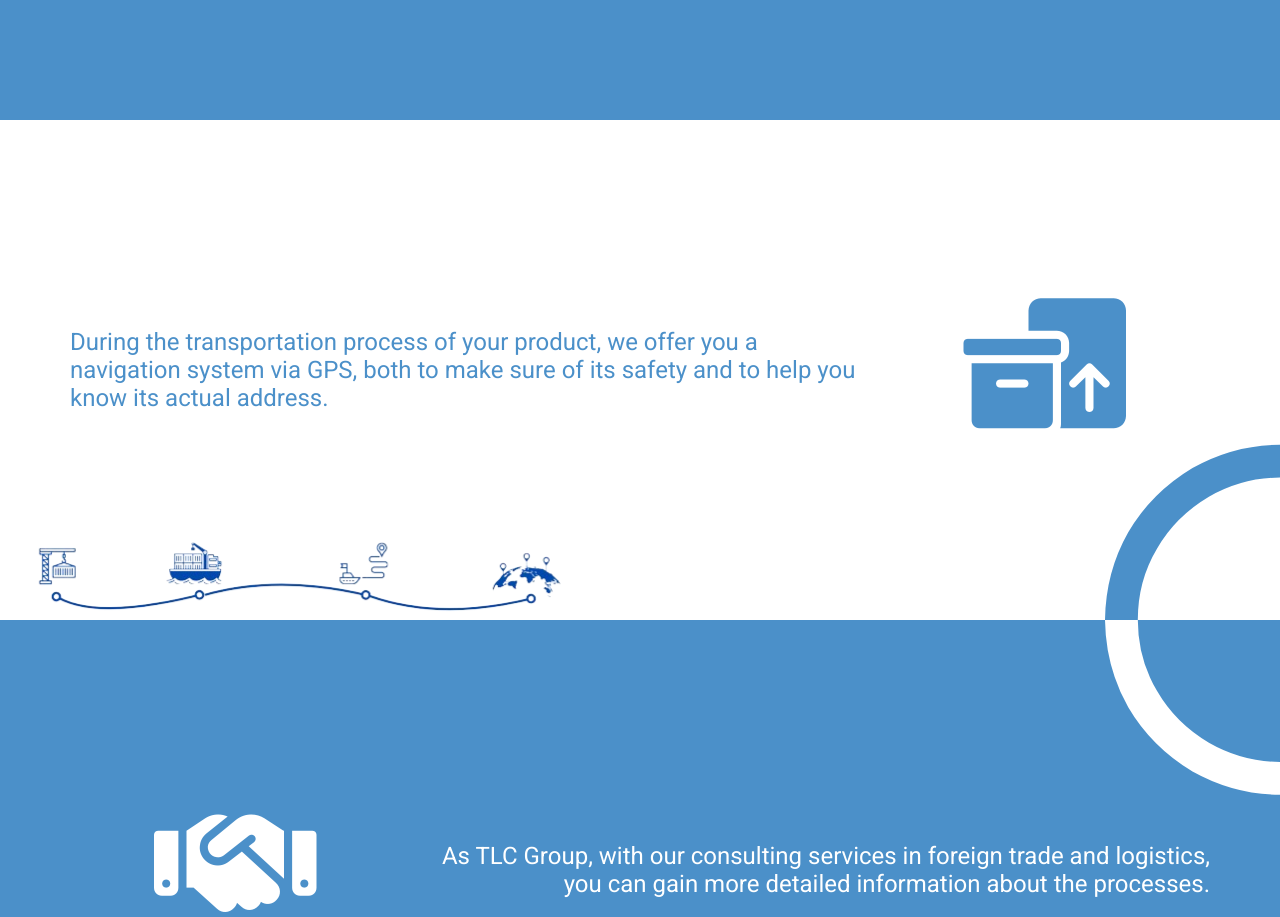
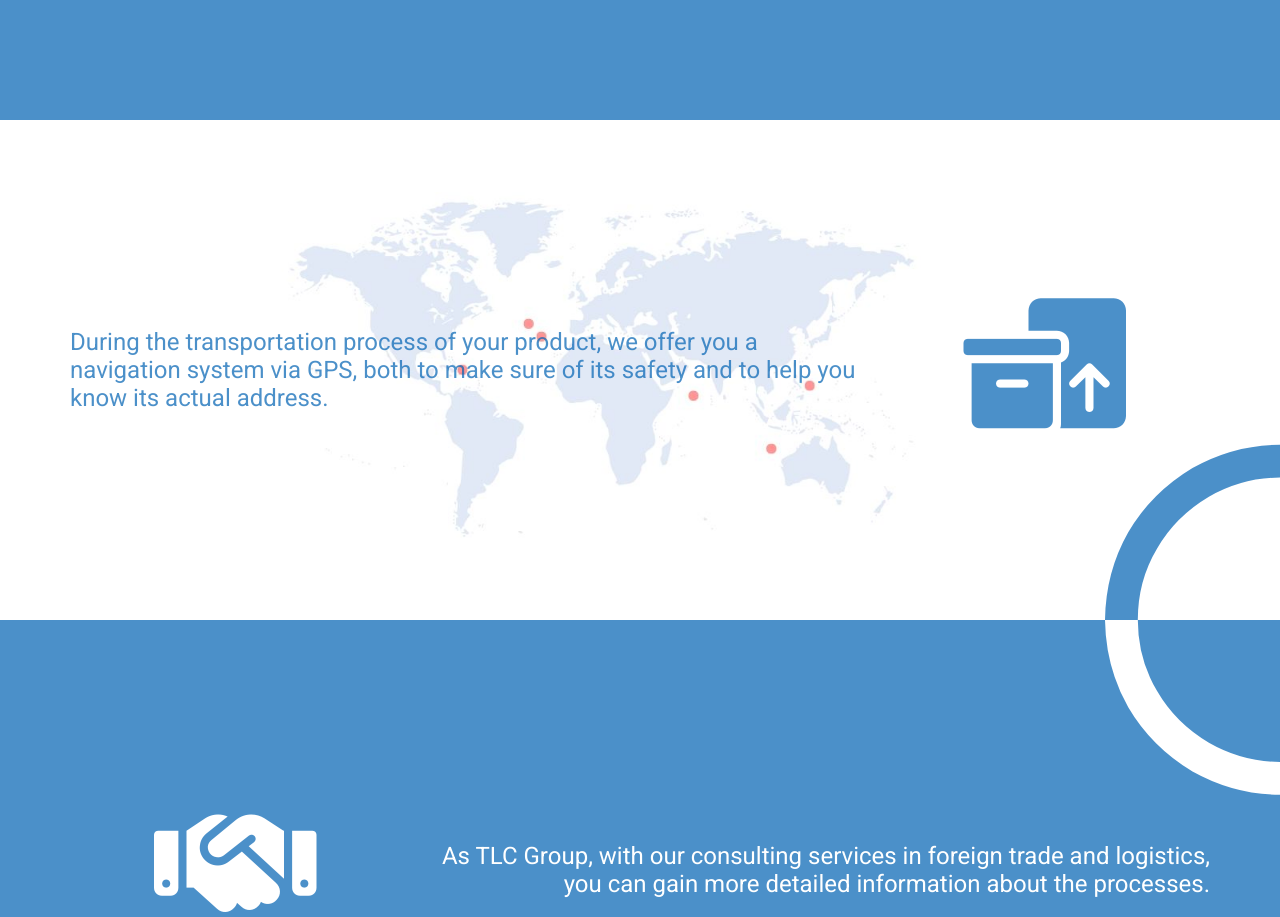
Before and after one commit to ElvinSalman/TLC_v2, a React (Create React App) app: page / in a window 1280 px wide. Shown: the part 2880-3797 px from the top of the page. Built offline with nearby package versions, Linux system fonts and the light colour scheme.

Commit message:
changed gpsm block background

```diff
--- a/src/App.css
+++ b/src/App.css
@@ -372,10 +372,10 @@ header ul li a:hover {
   text-align: right;
 }
 #servicesBlocks > div:nth-child(3) {
-  background-image: url("./photos/gpsBack.png");
+  background-image: url("./photos/gpsMap.jpg");
   background-repeat: no-repeat;
-  background-position: bottom left;
-  background-size: 70%;
+  background-position: center;
+  background-size: 90%;
 }
 #servicesBlocks > div:nth-child(3) > i {
   position: absolute;
@@ -776,7 +776,7 @@ footer .fsfooter p {
     text-align: center;
   }
   #servicesBlocks > div:nth-child(3) {
-    background-size: 90%;
+    background-size: 100%;
   }
   #servicesBlocks > div:nth-child(3) > i {
     font-size: 250px;
--- a/src/App.scss
+++ b/src/App.scss
@@ -451,10 +451,10 @@ header {
         }
 
         &:nth-child(3) {
-            background-image: url('./photos/gpsBack.png');
+            background-image: url('./photos/gpsMap.jpg');
             background-repeat: no-repeat;
-            background-position: bottom left;
-            background-size: 70%;
+            background-position: center;
+            background-size: 90%;
 
             &>i {
                 position: absolute;
@@ -962,7 +962,7 @@ footer {
             }
 
             &:nth-child(3) {
-                background-size: 90%;
+                background-size: 100%;
 
                 &>i {
                     font-size: 250px;
```
Also changed, not shown: src/photos/gpsMap.jpg (added), 1 other file (tests, documents, lock files or other folders).
